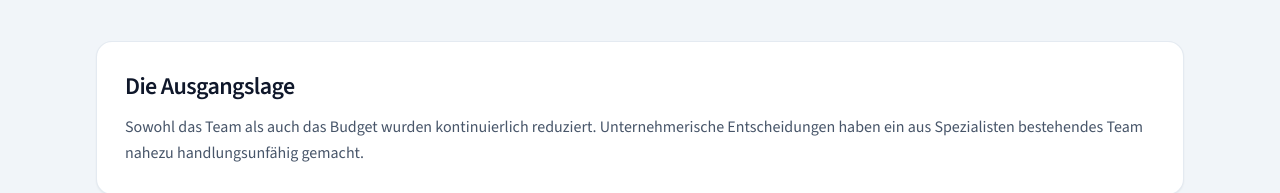
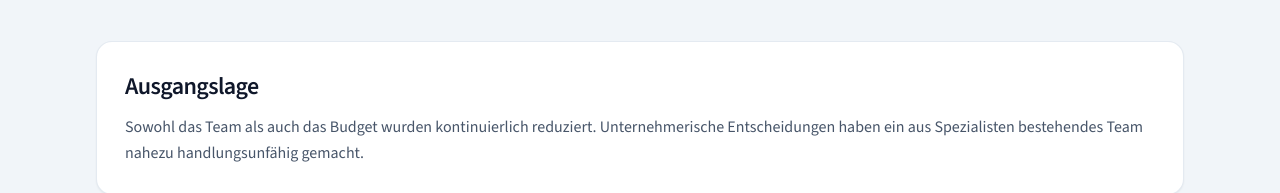
Before and after one commit to martinfischer42/Beyond_cv, a React (Vite) app: page /cases/ai-marketing-scaling in a window 1280 px wide. Shown: the part 570-763 px from the top of the page. Built offline with nearby package versions, Linux system fonts and the light colour scheme.

Commit message:
Update AiMarketingScalingCasePage.tsx

```diff
--- a/src/pages/AiMarketingScalingCasePage.tsx
+++ b/src/pages/AiMarketingScalingCasePage.tsx
@@ -8,7 +8,7 @@ const highlights = [
 
 const sections = [
   {
-    title: 'Die Ausgangslage',
+    title: 'Ausgangslage',
     text: 'Sowohl das Team als auch das Budget wurden kontinuierlich reduziert. Unternehmerische Entscheidungen haben ein aus Spezialisten bestehendes Team nahezu handlungsunfähig gemacht.',
   },
   {
```
